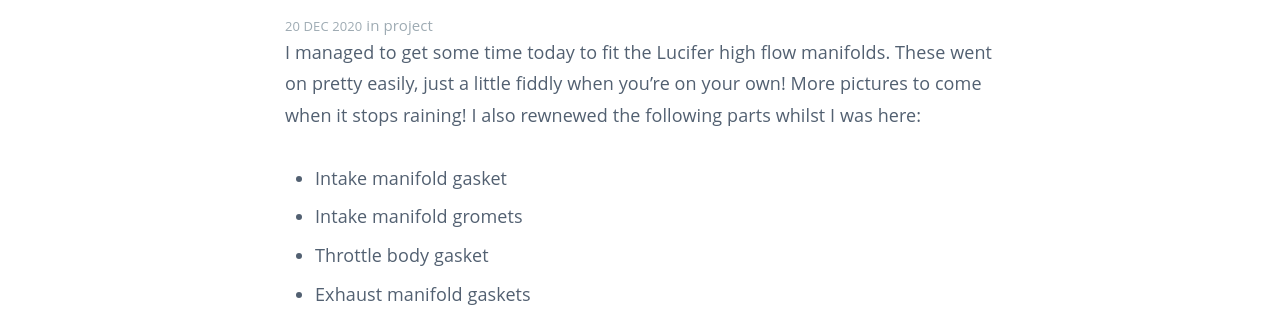
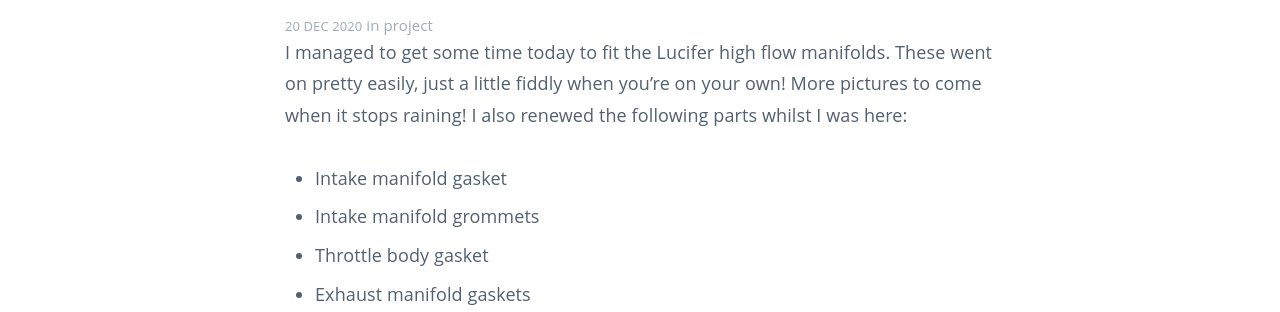
Before and after one commit to dsgnr/r32build.danielhand.io, a Jekyll site: the page built from _posts/2020-12-20-fitting-high-flow-manifolds.md, in a window 1280 px wide. Shown: the part 266-578 px from the top of the page. Built offline with Jekyll 4.4.1, drawn with Linux system fonts in a browser that asks for light colours.

Commit message:
Fix typo

```diff
--- a/_posts/2020-12-20-fitting-high-flow-manifolds.md
+++ b/_posts/2020-12-20-fitting-high-flow-manifolds.md
@@ -7,10 +7,10 @@
 author: dan_hand
 ---
 
-I managed to get some time today to fit the Lucifer high flow manifolds. These went on pretty easily, just a little fiddly when you're on your own! More pictures to come when it stops raining! I also rewnewed the following parts whilst I was here:
+I managed to get some time today to fit the Lucifer high flow manifolds. These went on pretty easily, just a little fiddly when you're on your own! More pictures to come when it stops raining! I also renewed the following parts whilst I was here:
 
 - Intake manifold gasket
-- Intake manifold gromets
+- Intake manifold grommets
 - Throttle body gasket
 - Exhaust manifold gaskets
 - Exhaust manifold studs and nuts
```
